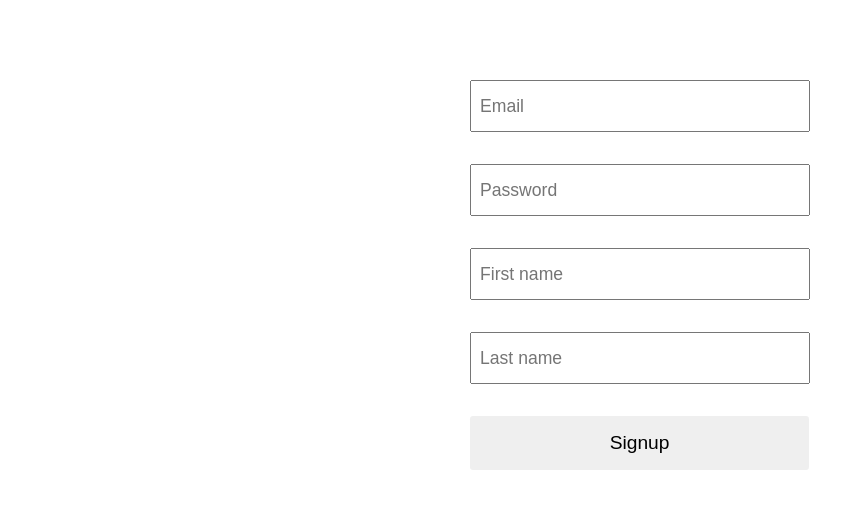
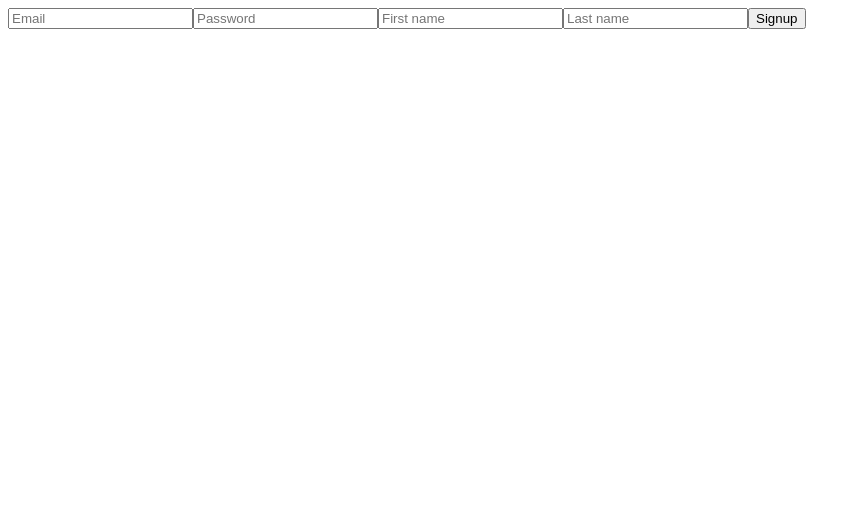
Before and after one commit to pintodav75/DavidPinto_7_21012022, a React (Create React App) app in the folder frontend/: page /signup in a window 1280 px wide. Shown: the top 508 px of the page, without its empty margins (0-865 px from the left). Built offline with nearby package versions, Linux system fonts and the light colour scheme.

Commit message:
page index css fini

```diff
--- a/frontend/src/App.js
+++ b/frontend/src/App.js
@@ -3,14 +3,12 @@ import { Link } from "react-router-dom";
 import CreatePost from "./components/createPost";
 import GetAllPost from "./components/getAllPost";
 import { GetAllPostAPI } from './api';
-import { NavLink } from "react-router-dom";
 import AppBar from '@mui/material/AppBar';
 import Box from '@mui/material/Box';
 import Toolbar from '@mui/material/Toolbar';
 import Typography from '@mui/material/Typography';
-import Button from '@mui/material/Button';
-import { height } from "@mui/system";
-import { SvgIcon } from "@mui/material";
+import HomeIcon from '@mui/icons-material/Home';
+
 
 
 export default function App({ token }) {
@@ -46,13 +44,12 @@ export default function App({ token }) {
     <div>
       <Box sx={{ flexGrow: 1 }}>
       <AppBar position="static" style={{ borderRadius: 10 }}>
-        <Toolbar>
-          <SvgIcon valu >
-            <Link to="/" >
-            <path d="M10 20v-6h4v6h5v-8h3L12 3 2 12h3v8z" />
-            </Link>
-          </SvgIcon>
-          <Typography variant="h5" component="div" sx={{ flexGrow: 1 }}>
+        <Toolbar style={{ display: "flex", alignItems: "center" }}>
+          <Link to="/">
+          <HomeIcon style={{ color: 'white' }} sx={{ fontSize: 30 }}  >
+          </HomeIcon>
+          </Link>
+          <Typography variant="h4" component="div" style={{ marginLeft: "40%" }} sx={{ flexGrow: 1 }}>
             Groupomania
           </Typography>
           {
@@ -70,7 +67,7 @@ export default function App({ token }) {
               <Link to="/profil" style={{ fontFamily: 'roboto', textDecoration: "none", color: "white", fontSize: "18px", borderRadius: 5, width: 200, textAlign: "center", height: 25, border: "solid 1px #A6DBFF"  }} >
                 My profil
                 </Link>
-              <Link to="/" onClick={loggout} style={{ fontFamily: 'roboto', textDecoration: "none", color: "white", fontSize: "18px", borderRadius: 5, width: 200, textAlign: "center", height: 25, border: "solid 1px #A6DBFF" }} >
+              <Link to="/" onClick={loggout} style={{  backgroundColor: "red", fontFamily: 'roboto', textDecoration: "none", color: "white", fontSize: "18px", borderRadius: 5, width: 200, textAlign: "center", height: 25, border: "solid 1px #A6DBFF" }} >
                 Logout</Link>
             </Box>
             )
--- a/frontend/src/components/createPost.js
+++ b/frontend/src/components/createPost.js
@@ -24,7 +24,7 @@ function CreatePost({ refresh }) {
       };
 
     return (
-        <div className="CreatePost">
+        <div className="CreatePost" style={{ border: "solid 2px red" }} >
           {/* <FileUploadPage setFile={(file) => setFile(file)} /> */}
       <form onSubmit={HandleCreatePost}>
         <input
--- a/frontend/src/components/getAllPost.js
+++ b/frontend/src/components/getAllPost.js
@@ -2,7 +2,7 @@ import Post from './post';
 
 function GetAllPost({ posts, refresh  }) {
     return (
-        <div>
+        <div style={{  }}>
             {posts.reverse().map((post) => <Post key={post.id}  {...post} refresh={refresh} />)}
         </div>
     )
--- a/frontend/src/components/login.js
+++ b/frontend/src/components/login.js
@@ -1,4 +1,3 @@
-import "../styles/login.css"
 import { useState } from "react";
 import { Navigate } from "react-router-dom";
 
--- a/frontend/src/components/post.js
+++ b/frontend/src/components/post.js
@@ -4,6 +4,15 @@ import { useState } from "react";
 import CreateComment from "./createComment";
 import Comment from "./comment";
 import FileUploadPage from "./file-upload";
+import { Avatar, List, ListItem, ListItemText } from "@mui/material";
+import ListItemAvatar from '@mui/material/ListItemAvatar';
+import * as React from 'react';
+import { Typography } from "@mui/material";
+import { Divider } from "@mui/material";
+import DeleteIcon from '@mui/icons-material/Delete';
+import EditOutlinedIcon from '@mui/icons-material/EditOutlined';
+import { Link } from "react-router-dom";
+
 
 
 
@@ -17,7 +26,6 @@ export default function Post ({ id, title, content, userId, refresh }) {
     const isAdmin = myDecodedToken.isAdmin
 
     const shouldDisabled = (isAdmin, userId, userIdPost) => {
-        console.log({ isAdmin, userId, userIdPost  })
         if (isAdmin) return (false);
 
         return userId !== userIdPost;
@@ -52,15 +60,55 @@ export default function Post ({ id, title, content, userId, refresh }) {
     }
 
     return (
-        <div style={{border: "solid"}}>
-            <div>postId: {id}</div>
-            <div>Title: {titleValue}</div>
-            <div>Content: {contentValue}</div>
-            <div>By: {userId}</div>
-            <Comment token={token} postId={id} />
-            <CreateComment postId={id}/>
-            <button disabled={shouldDisabled(myDecodedToken.isAdmin, myDecodedToken.userId, userId)} onClick={() => DeletePost(id)}>Delete POST</button>
-            <button disabled={shouldDisabled(myDecodedToken.isAdmin, myDecodedToken.userId, userId)} onClick={() => setIsEdit(true)}>Edit</button>
-        </div>
+        <List sx={{ width: '100%', maxWidth: 450,  }} >
+            <ListItem alignItems="flex-start" >
+            <ListItemAvatar>
+                <Avatar alt="img profil" src=""/>
+            </ListItemAvatar>
+            <ListItemText
+          primary={
+            <React.Fragment>
+              <Typography
+                sx={{ display: 'inline' }}
+                component="span"
+                variant="h5"
+                color="text.primary"
+              >
+                {titleValue}
+              </Typography>
+            </React.Fragment>
+          }
+          secondary={
+            <React.Fragment>
+              <Typography
+                sx={{ display: 'inline' }}
+                component="span"
+                variant="subtitle2"
+                color="text.primary"
+              >
+                Ali Connors
+              </Typography>
+               {" — "} {contentValue}
+            </React.Fragment>
+          }
+        />
+        {!shouldDisabled(myDecodedToken.isAdmin, myDecodedToken.userId, userId) &&
+            <>
+                <EditOutlinedIcon  onClick={() => setIsEdit(true)} style={{ color: 'grey', cursor: "pointer" }} />
+                <DeleteIcon onClick={() => DeletePost(id)} style={{ color: 'red', cursor: "pointer" }} />
+            </>
+        }
+
+        </ListItem>
+        <Divider variant="inset" component="li" />
+        </List>
     )
 }
+            // <div>postId: {id}</div>
+            // <div>Title: {titleValue}</div>
+            // <div>Content: {contentValue}</div>
+            // <div>By: {userId}</div>
+            // <Comment token={token} postId={id} />
+            // <CreateComment postId={id}/>
+            // <button disabled={shouldDisabled(myDecodedToken.isAdmin, myDecodedToken.userId, userId)} onClick={() => DeletePost(id)}>Delete POST</button>
+            // <button disabled={shouldDisabled(myDecodedToken.isAdmin, myDecodedToken.userId, userId)} onClick={() => setIsEdit(true)}>Edit</button>
--- a/frontend/src/components/signup.js
+++ b/frontend/src/components/signup.js
@@ -1,4 +1,3 @@
-import "../styles/signup.css"
 import { useState } from "react";
 import { Navigate } from "react-router-dom";
 
--- a/frontend/src/styles/login.css
+++ /dev/null
@@ -1,30 +0,0 @@
-    .Login {
-    display: flex;
-    justify-content: center;
-    margin-top: 5rem;
-  }
-  input {
-    display: block;
-    width: 20rem;
-    height: 2rem;
-    padding: 0.5rem;
-    font-size: 1.1em;
-    font-weight: 500;
-    margin-bottom: 2rem;
-  }
-  button {
-    border: none;
-    padding: 1rem;
-    width: 21.2rem;
-    font-size: 1.2em;
-    border-radius: 0.2rem;
-    cursor: pointer;
-  }
-  button:hover {
-    background-color: #c5c5c5;
-  }
-  .message {
-    font-size: 1.2em;
-    text-align: center;
-    color: #36a936;
-  }
--- a/frontend/src/styles/signup.css
+++ /dev/null
@@ -1,30 +0,0 @@
-    .Signup {
-    display: flex;
-    justify-content: center;
-    margin-top: 5rem;
-  }
-  input {
-    display: block;
-    width: 20rem;
-    height: 2rem;
-    padding: 0.5rem;
-    font-size: 1.1em;
-    font-weight: 500;
-    margin-bottom: 2rem;
-  }
-  button {
-    border: none;
-    padding: 1rem;
-    width: 21.2rem;
-    font-size: 1.2em;
-    border-radius: 0.2rem;
-    cursor: pointer;
-  }
-  button:hover {
-    background-color: #c5c5c5;
-  }
-  .message {
-    font-size: 1.2em;
-    text-align: center;
-    color: #36a936;
-  }
```
